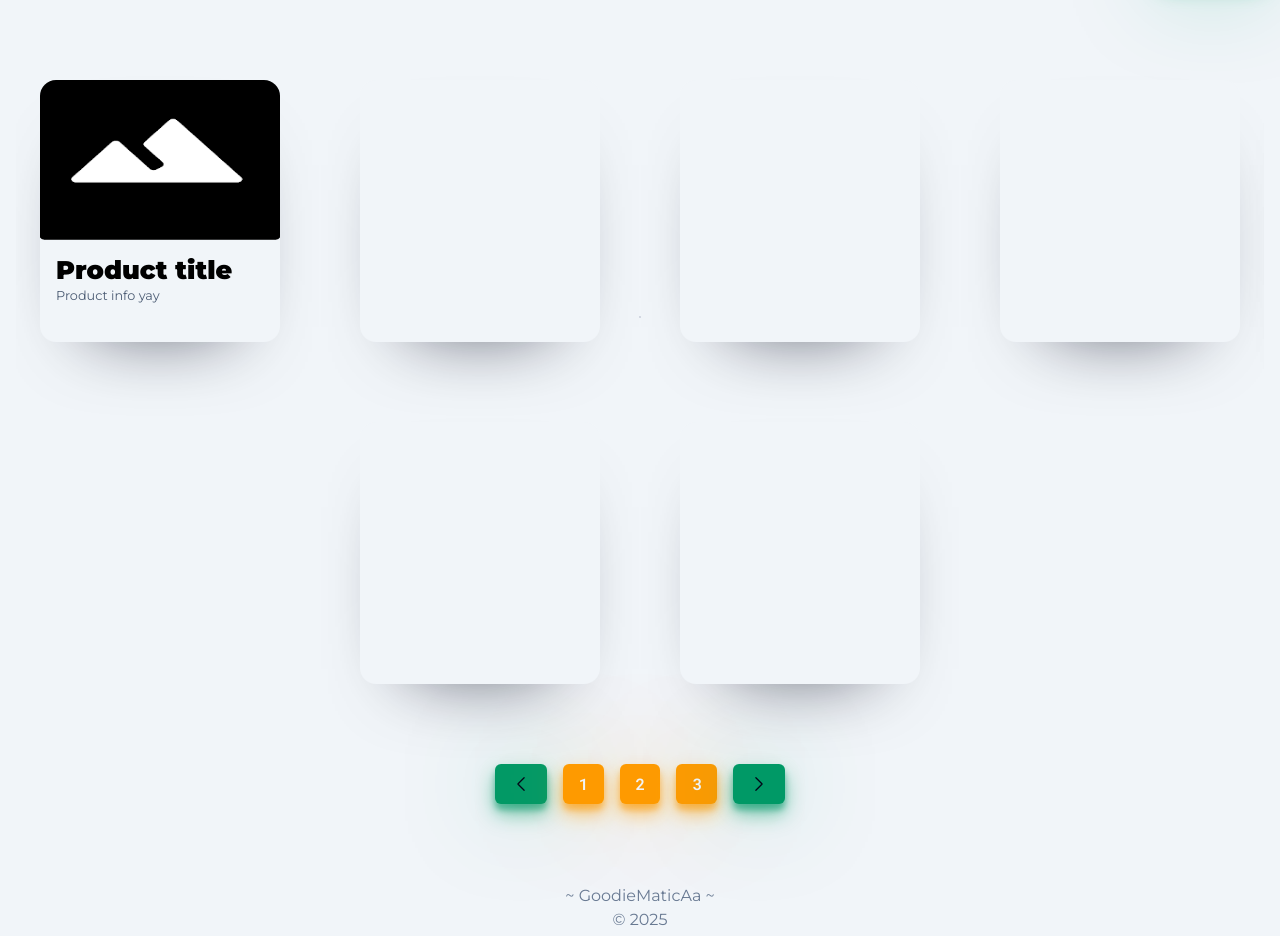
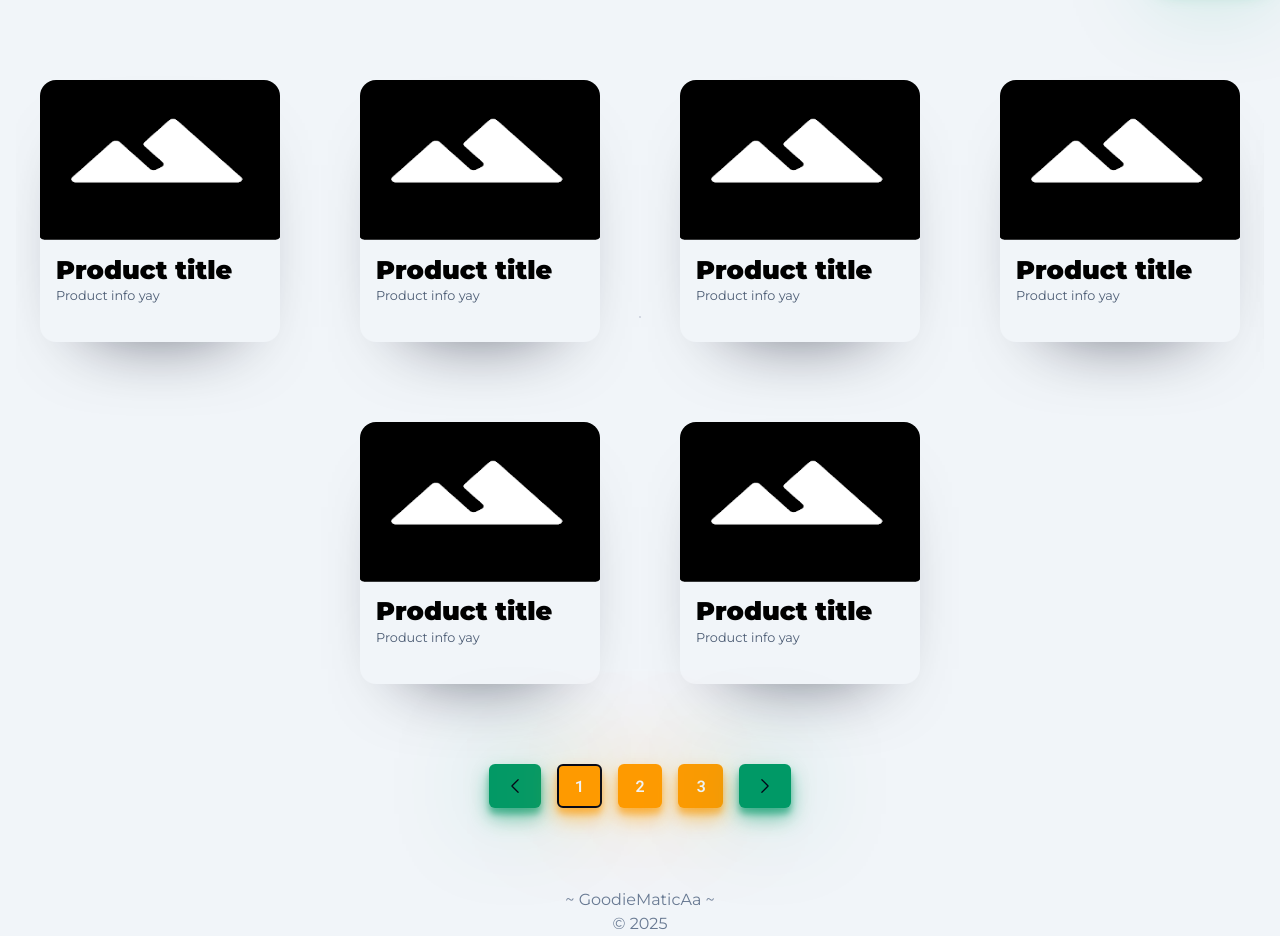
Before and after one commit to KaiVerschuren/Proftaak-2025, a PHP site: page /order.php in a window 1280 px wide. Shown: the part 83-1019 px from the top of the page. Run offline with PHP 8.4, Linux system fonts and the light colour scheme; the visitor is signed in with stand-in values (Sample User, id 1).

Commit message:
nearly finished the frontend for order page

```diff
--- a/order.php
+++ b/order.php
@@ -12,45 +12,137 @@ headerFunc();
 ?>
 <main class="container">
     <div class="categoryWrapper">
-        <div class="category orderCategoryOne">
-            <div class="categoryOption cardShadow">
+        <div class="category">
+            <div class="setOne categoryOption cardShadow">
                 <img src="assets/placeholderCards.png" alt="Placeholder" class="categoryOptionImage">
                 <div class="categoryInfo">
                     <h1 class="categoryOptionTitle">Product title</h1>
                     <p class="categoryOptionInfo">Product info yay</p>
                 </div>
             </div>
-            <div class="categoryOption cardShadow">
-
+            <div class="setOne categoryOption cardShadow">
+                <img src="assets/placeholderCards.png" alt="Placeholder" class="categoryOptionImage">
+                <div class="categoryInfo">
+                    <h1 class="categoryOptionTitle">Product title</h1>
+                    <p class="categoryOptionInfo">Product info yay</p>
+                </div>
             </div>
-            <div class="categoryOption cardShadow">
-
+            <div class="setOne categoryOption cardShadow">
+                <img src="assets/placeholderCards.png" alt="Placeholder" class="categoryOptionImage">
+                <div class="categoryInfo">
+                    <h1 class="categoryOptionTitle">Product title</h1>
+                    <p class="categoryOptionInfo">Product info yay</p>
+                </div>
             </div>
-            <div class="categoryOption cardShadow">
-
+            <div class="setOne categoryOption cardShadow">
+                <img src="assets/placeholderCards.png" alt="Placeholder" class="categoryOptionImage">
+                <div class="categoryInfo">
+                    <h1 class="categoryOptionTitle">Product title</h1>
+                    <p class="categoryOptionInfo">Product info yay</p>
+                </div>
             </div>
-            <div class="categoryOption cardShadow">
-
+            <div class="setOne categoryOption cardShadow">
+                <img src="assets/placeholderCards.png" alt="Placeholder" class="categoryOptionImage">
+                <div class="categoryInfo">
+                    <h1 class="categoryOptionTitle">Product title</h1>
+                    <p class="categoryOptionInfo">Product info yay</p>
+                </div>
             </div>
-            <div class="categoryOption cardShadow">
-
+            <div class="setOne categoryOption cardShadow">
+                <img src="assets/placeholderCards.png" alt="Placeholder" class="categoryOptionImage">
+                <div class="categoryInfo">
+                    <h1 class="categoryOptionTitle">Product title</h1>
+                    <p class="categoryOptionInfo">Product info yay</p>
+                </div>
             </div>
         </div>
-        <div class="category orderCategoryOne">
-            <div class="categoryOption cardShadow"></div>
-            <div class="categoryOption cardShadow"></div>
-            <div class="categoryOption cardShadow"></div>
-            <div class="categoryOption cardShadow"></div>
-            <div class="categoryOption cardShadow"></div>
-            <div class="categoryOption cardShadow"></div>
+        <div class="category">
+            <div class="setTwo categoryOption cardShadow">
+                <img src="assets/placeholderCards.png" alt="Placeholder" class="categoryOptionImage">
+                <div class="categoryInfo">
+                    <h1 class="categoryOptionTitle">Product title</h1>
+                    <p class="categoryOptionInfo">Product info yay</p>
+                </div>
+            </div>
+            <div class="setTwo categoryOption cardShadow">
+                <img src="assets/placeholderCards.png" alt="Placeholder" class="categoryOptionImage">
+                <div class="categoryInfo">
+                    <h1 class="categoryOptionTitle">Product title</h1>
+                    <p class="categoryOptionInfo">Product info yay</p>
+                </div>
+            </div>
+            <div class="setTwo categoryOption cardShadow">
+                <img src="assets/placeholderCards.png" alt="Placeholder" class="categoryOptionImage">
+                <div class="categoryInfo">
+                    <h1 class="categoryOptionTitle">Product title</h1>
+                    <p class="categoryOptionInfo">Product info yay</p>
+                </div>
+            </div>
+            <div class="setTwo categoryOption cardShadow">
+                <img src="assets/placeholderCards.png" alt="Placeholder" class="categoryOptionImage">
+                <div class="categoryInfo">
+                    <h1 class="categoryOptionTitle">Product title</h1>
+                    <p class="categoryOptionInfo">Product info yay</p>
+                </div>
+            </div>
+            <div class="setTwo categoryOption cardShadow">
+                <img src="assets/placeholderCards.png" alt="Placeholder" class="categoryOptionImage">
+                <div class="categoryInfo">
+                    <h1 class="categoryOptionTitle">Product title</h1>
+                    <p class="categoryOptionInfo">Product info yay</p>
+                </div>
+            </div>
+            <div class="setTwo categoryOption cardShadow">
+                <img src="assets/placeholderCards.png" alt="Placeholder" class="categoryOptionImage">
+                <div class="categoryInfo">
+                    <h1 class="categoryOptionTitle">Product title</h1>
+                    <p class="categoryOptionInfo">Product info yay</p>
+                </div>
+            </div>
         </div>
-        <div class="category orderCategoryOne">
-            <div class="categoryOption cardShadow"></div>
-            <div class="categoryOption cardShadow"></div>
-            <div class="categoryOption cardShadow"></div>
-            <div class="categoryOption cardShadow"></div>
-            <div class="categoryOption cardShadow"></div>
-            <div class="categoryOption cardShadow"></div>
+        <div class="category">
+            <div class="setThree categoryOption cardShadow">
+                <img src="assets/placeholderCards.png" alt="Placeholder" class="categoryOptionImage">
+                <div class="categoryInfo">
+                    <h1 class="categoryOptionTitle">Product title</h1>
+                    <p class="categoryOptionInfo">Product info yay</p>
+                </div>
+            </div>
+            <div class="setThree categoryOption cardShadow">
+                <img src="assets/placeholderCards.png" alt="Placeholder" class="categoryOptionImage">
+                <div class="categoryInfo">
+                    <h1 class="categoryOptionTitle">Product title</h1>
+                    <p class="categoryOptionInfo">Product info yay</p>
+                </div>
+            </div>
+            <div class="setThree categoryOption cardShadow">
+                <img src="assets/placeholderCards.png" alt="Placeholder" class="categoryOptionImage">
+                <div class="categoryInfo">
+                    <h1 class="categoryOptionTitle">Product title</h1>
+                    <p class="categoryOptionInfo">Product info yay</p>
+                </div>
+            </div>
+            <div class="setThree categoryOption cardShadow">
+                <img src="assets/placeholderCards.png" alt="Placeholder" class="categoryOptionImage">
+                <div class="categoryInfo">
+                    <h1 class="categoryOptionTitle">Product title</h1>
+                    <p class="categoryOptionInfo">Product info yay</p>
+                </div>
+            </div>
+            <div class="setThree categoryOption cardShadow">
+                <img src="assets/placeholderCards.png" alt="Placeholder" class="categoryOptionImage">
+                <div class="categoryInfo">
+                    <h1 class="categoryOptionTitle">Product title</h1>
+                    <p class="categoryOptionInfo">Product info yay</p>
+                </div>
+            </div>
+            <div class="setThree categoryOption cardShadow">
+                <img src="assets/placeholderCards.png" alt="Placeholder" class="categoryOptionImage">
+                <div class="categoryInfo">
+                    <h1 class="categoryOptionTitle">Product title</h1>
+                    <p class="categoryOptionInfo">Product info yay</p>
+                </div>
+            </div>
         </div>
     </div>
     <div class="orderButtonWrapper">
@@ -60,9 +152,9 @@ headerFunc();
                 <path stroke-linecap="round" stroke-linejoin="round" d="M15.75 19.5 8.25 12l7.5-7.5" />
             </svg>
         </button>
-        <button class="btnPrimary orderPageButton">1</button>
-        <button class="btnPrimary orderPageButton">2</button>
-        <button class="btnPrimary orderPageButton">3</button>
+        <button class="btnPrimary orderPageButton orderPageButtonOne orderButtonSelected">1</button>
+        <button class="btnPrimary orderPageButton orderPageButtonTwo">2</button>
+        <button class="btnPrimary orderPageButton orderPageButtonThree">3</button>
         <button class="btnSecondary orderPageButtonArrow">
             <svg xmlns="http://www.w3.org/2000/svg" fill="none" viewBox="0 0 24 24" stroke-width="1.5"
                 stroke="currentColor" class="btnIcon">
--- a/style/components/order.css
+++ b/style/components/order.css
@@ -11,7 +11,7 @@
   gap: 5em;
   flex: 0 0 auto;
   width: 100%;
-  transition: 2s ease-in-out;
+  transition: 2s cubic-bezier(.31,.99,.31,1);
 }
 
 .categoryOption {
@@ -58,14 +58,15 @@
 .orderPageButton {
   font-family: "Roboto Mono", monospace;
   font-weight: 700;
+  border: solid 2px transparent !important;
 }
 
-.orderCategoryOne {
-  transform: translateX(0%);
+.orderButtonSelected {
+  border: solid 2px var(--black) !important;
 }
-.orderCategoryTwo {
-  transform: translateX(-100%);
+
+.selectedSetOne, .selectedSetTwo, .selectedSetThree {
+  transform: scale(1.015);
+  box-shadow: 0px 40px 50px -35px oklch(from var(--secondary) l c h ) !important;
+  background: oklch(from var(--secondary) calc(l + 0.1) c h / calc(alpha - 0.6));
 }
-.orderCategoryThree {
-  transform: translateX(-200%);
-}
```
Also changed, not shown: inc/js/order.js (+59 -0 lines).
